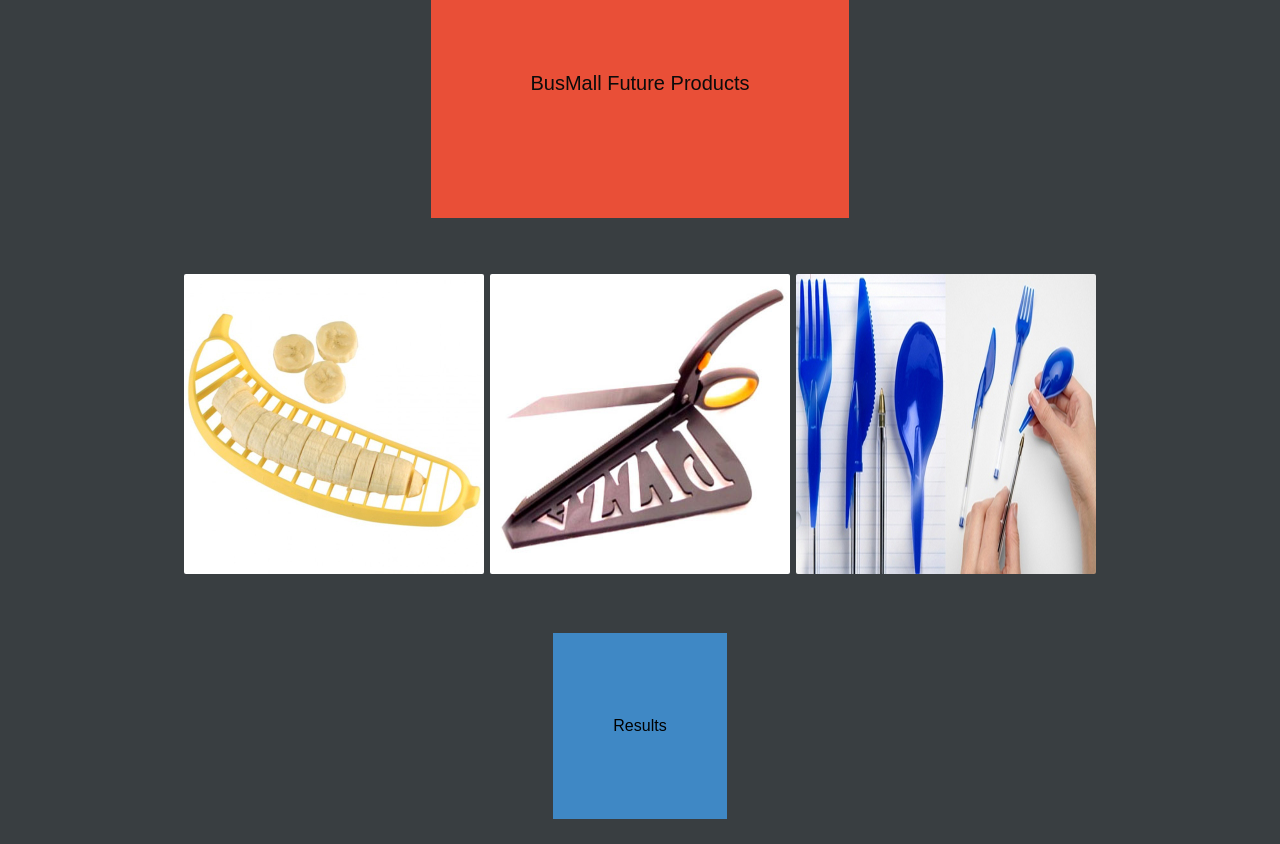
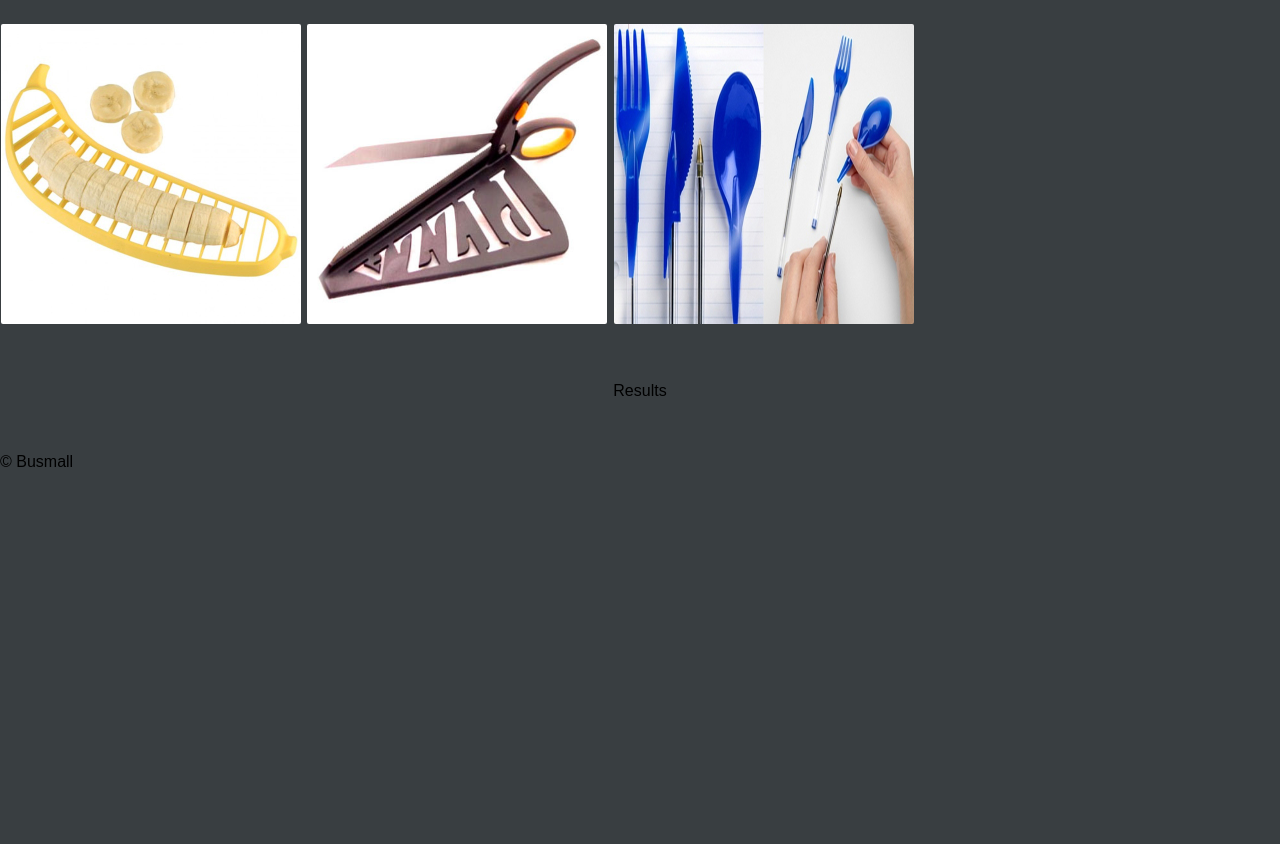
Before and after one commit to guddbye/busmall, a plain HTML site: page index.html in a window 1280 px wide. Shown: the part 77-921 px from the top of the page. After the commit the page ends 800 px from the top, so only its background shows below. Drawn offline with Linux system fonts and the light colour scheme.

Commit message:
Made it uglt again.

```diff
--- a/index.html
+++ b/index.html
@@ -1,49 +1,24 @@
 <html lang="en">
   <head>
-
-  <title>Busmall</title>
-
+    <title>BusMall Lab 11</title>
     <link rel="stylesheet" href="css/reset.css">
     <link rel="stylesheet" href="css/style.css">
-
   </head>
-
   <body>
-
-
-  <main class="grid-container">
-
-    <div class="grid-item1" style="background-color: #E94F37">
-      <nav>
-
-        <div><h1 class="h1">BusMall Future Products</h1></div>
-
-      </nav>
-    </div>
-
-    <div class="grid-item2" style="background-color: #393E41">
-      <img id="image-one" src="" alt="" width="300" height="">
-      <img id="image-two" src="" alt="" width="300" height="">
-      <img id="image-three" src="" alt="" width="300" height="">
-    </div>
-
-    <div class="grid-item3" style="background-color: #3F88C5">
+    <h1>Busmall</h1>
+    <main>
+      <section id="product-container">
+        <img class="img" id="image-one" src="" alt="">
+        <img class="img" id="image-two" src="" alt="">
+        <img class="img" id="image-three" src="" alt="">
+      </section>
 
       <div id="show-results-btn">Results</div>
-
-    </div>
-
-    <!-- <section id="product-container">
-      <img id="image-one" src="" alt="">
-      <img id="image-two" src="" alt="">
-      <img id="image-three" src="" alt="">
-    </section> -->
-
-<!-- <div id="show-results-btn">View Results</div> -->
-
+      <ul id="results-list"></ul>
     </main>
 
-  <footer></footer>
+    <footer>&copy; Busmall</footer>
+
     <script src="app.js"></script>
   </body>
   </html>
```
Lines whose indentation alone changed are shown as unchanged.
